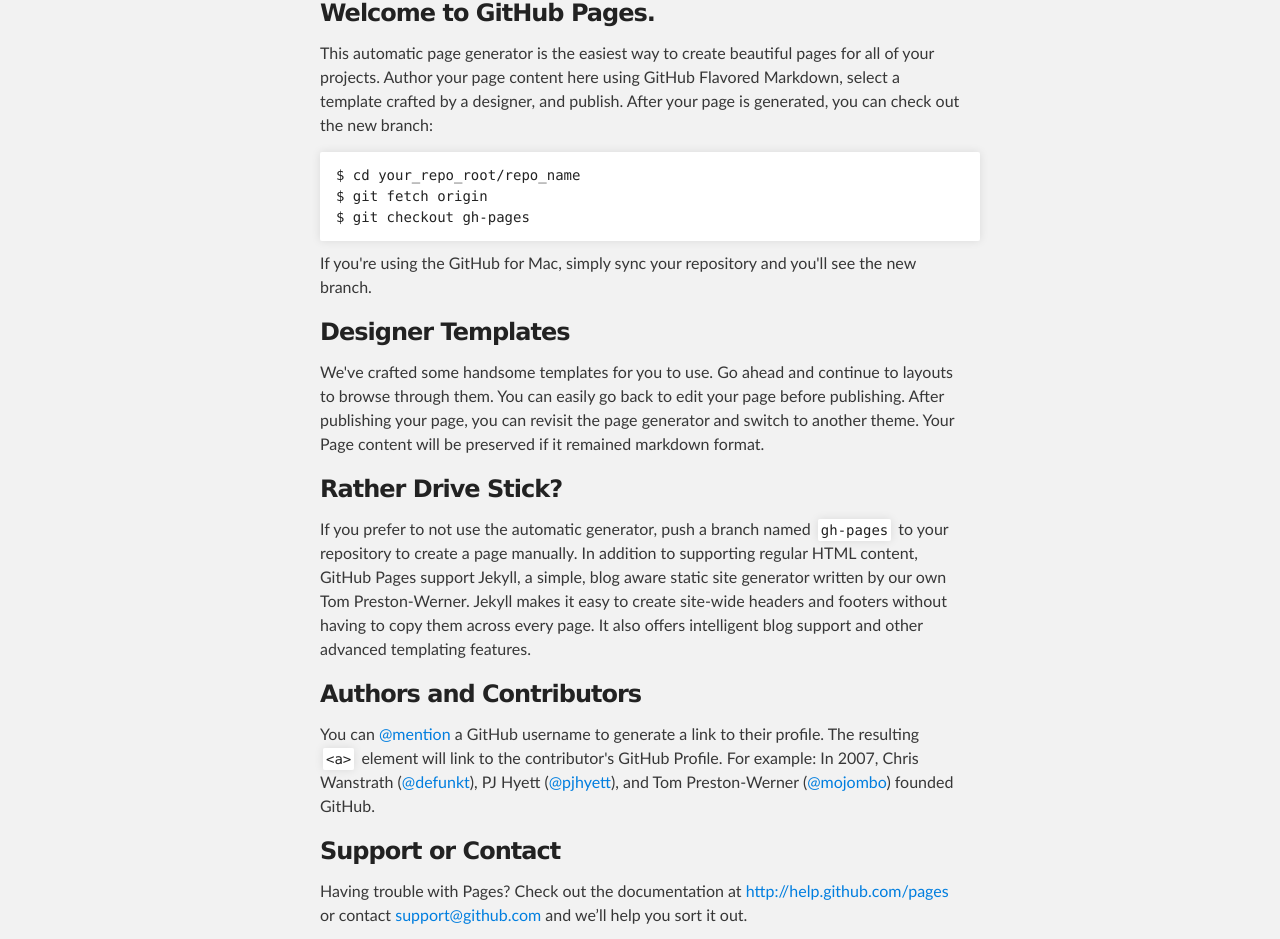
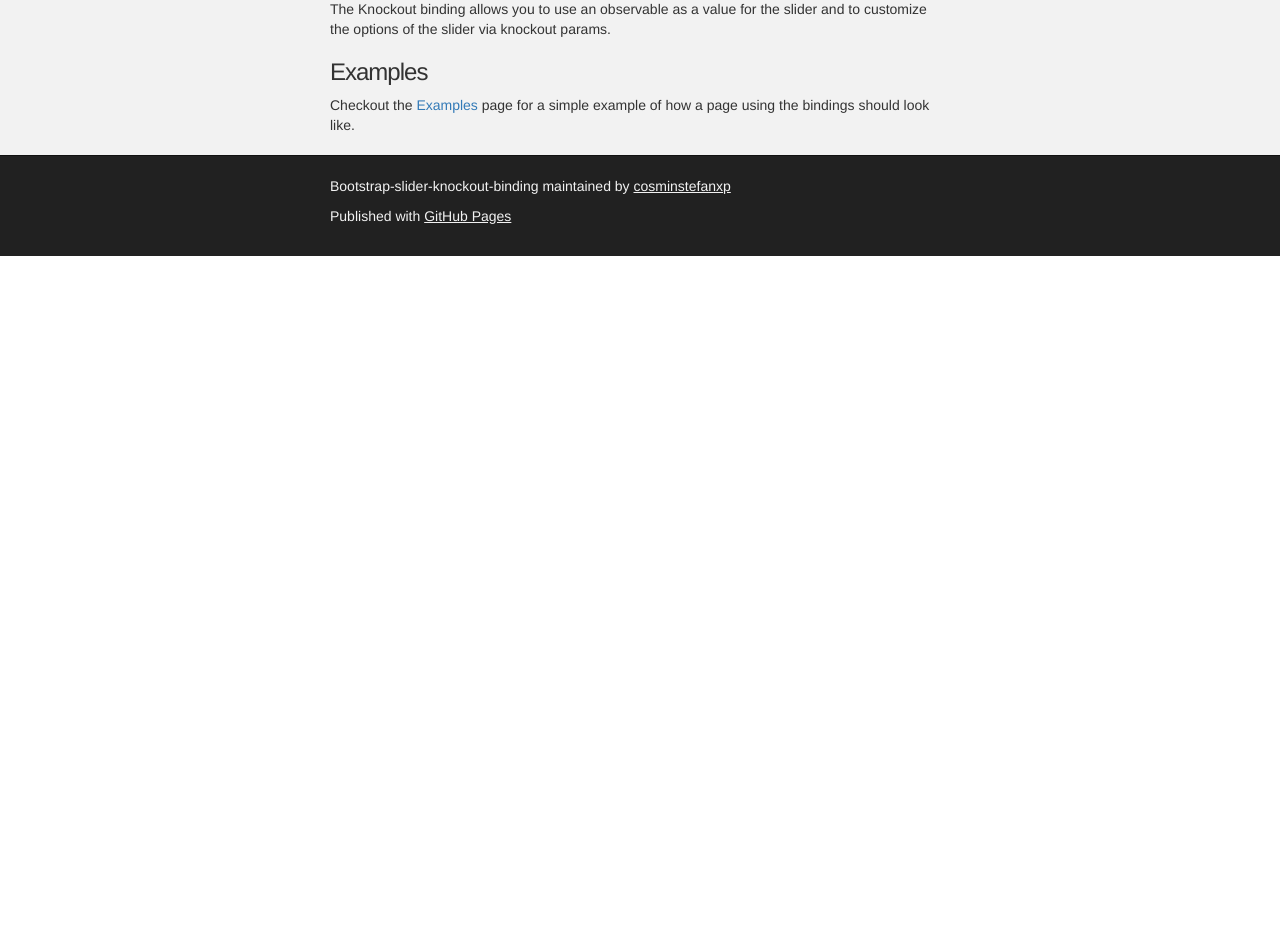
Before and after one commit to cosminstefanxp/bootstrap-slider-knockout-binding, a plain HTML site: page index.html in a window 1280 px wide. Shown: the part 364-1303 px from the top of the page. After the commit the page ends 800 px from the top, so only its background shows below. Drawn offline with nearby package versions, Linux system fonts and the light colour scheme; a script that the page names is missing.

Commit message:
Added link to the example page

```diff
--- a/index.html
+++ b/index.html
@@ -2,12 +2,30 @@
 <html>
 
 <head>
-    <meta charset='utf-8' />
-    <meta http-equiv="X-UA-Compatible" content="chrome=1" />
-    <meta name="description" content="Bootstrap-slider-knockout-binding : A knockout binding for the Bootstrap Slider (https://github.com/seiyria/bootstrap-slider)" />
+    <meta charset='utf-8'/>
+    <meta http-equiv="X-UA-Compatible" content="chrome=1"/>
+    <meta name="description"
+          content="Bootstrap-slider-knockout-binding : A knockout binding for the Bootstrap Slider (https://github.com/seiyria/bootstrap-slider)"/>
+    <link rel="stylesheet" type="text/css" media="screen" href="stylesheets/stylesheet.css">
+    <script type='text/javascript' src="http://cdnjs.cloudflare.com/ajax/libs/jquery/2.1.1/jquery.min.js"></script>
+    <script type='text/javascript' src='http://cdnjs.cloudflare.com/ajax/libs/knockout/3.1.0/knockout-min.js'></script>
+    <link rel="stylesheet" href="http://netdna.bootstrapcdn.com/bootstrap/3.1.1/css/bootstrap.min.css">
+    <script src="http://netdna.bootstrapcdn.com/bootstrap/3.1.1/js/bootstrap.min.js"></script>
+    <script type='text/javascript' src="lib/bootstrap-slider.min.js"></script>
+    <script type='text/javascript' src="bootstrap-slider-knockout-binding.js"></script>
 
-    <link rel="stylesheet" type="text/css" media="screen" href="stylesheets/stylesheet.css">
+    <script type="text/javascript">
+        $(document).ready(function () {
 
+            function viewModel() {
+                this.selectedValue = ko.observable(5);
+                this.selectedValue2 = ko.observable(6);
+            };
+
+            ko.applyBindings(new viewModel());
+
+        });
+    </script>
     <title>Bootstrap-slider-knockout-binding</title>
 </head>
 
@@ -16,14 +34,21 @@
 <!-- HEADER -->
 <div id="header_wrap" class="outer">
     <header class="inner">
-          <a id="forkme_banner" href="https://github.com/cosminstefanxp/bootstrap-slider-knockout-binding">View on GitHub</a>
+        <a id="forkme_banner" href="https://github.com/cosminstefanxp/bootstrap-slider-knockout-binding">View on
+            GitHub</a>
 
         <h1 id="project_title">Bootstrap-slider-knockout-binding</h1>
-          <h2 id="project_tagline">A knockout binding for the Bootstrap Slider (https://github.com/seiyria/bootstrap-slider)</h2>
+
+        <h2 id="project_tagline">A knockout binding for the Bootstrap Slider
+            (<a href="https://github.com/seiyria/bootstrap-slider">https://github.com/seiyria/bootstrap-slider)</a></h2>
 
         <section id="downloads">
-              <a class="zip_download_link" href="https://github.com/cosminstefanxp/bootstrap-slider-knockout-binding/zipball/master">Download this project as a .zip file</a>
-              <a class="tar_download_link" href="https://github.com/cosminstefanxp/bootstrap-slider-knockout-binding/tarball/master">Download this project as a tar.gz file</a>
+            <a class="zip_download_link"
+               href="https://github.com/cosminstefanxp/bootstrap-slider-knockout-binding/zipball/master">Download this
+                project as a .zip file</a>
+            <a class="tar_download_link"
+               href="https://github.com/cosminstefanxp/bootstrap-slider-knockout-binding/tarball/master">Download this
+                project as a tar.gz file</a>
         </section>
     </header>
 </div>
@@ -31,49 +56,28 @@
 <!-- MAIN CONTENT -->
 <div id="main_content_wrap" class="outer">
     <section id="main_content" class="inner">
-        <h3>
-<a name="welcome-to-github-pages" class="anchor" href="#welcome-to-github-pages"><span class="octicon octicon-link"></span></a>Welcome to GitHub Pages.</h3>
+        <h3>Bootstrap Slider Knockout Binding</h3>
 
-<p>This automatic page generator is the easiest way to create beautiful pages for all of your projects. Author your page content here using GitHub Flavored Markdown, select a template crafted by a designer, and publish. After your page is generated, you can check out the new branch:</p>
+        <p>The Knockout binding allows you to use an observable as a value for the slider and to customize the options
+            of the slider via knockout params.</p>
 
-<pre><code>$ cd your_repo_root/repo_name
-$ git fetch origin
-$ git checkout gh-pages
-</code></pre>
+        <h3>Examples</h3>
+        Checkout the <a href="example.html">Examples</a> page for a simple example of how a page using the bindings
+        should look like.
 
-<p>If you're using the GitHub for Mac, simply sync your repository and you'll see the new branch.</p>
-
-<h3>
-<a name="designer-templates" class="anchor" href="#designer-templates"><span class="octicon octicon-link"></span></a>Designer Templates</h3>
-
-<p>We've crafted some handsome templates for you to use. Go ahead and continue to layouts to browse through them. You can easily go back to edit your page before publishing. After publishing your page, you can revisit the page generator and switch to another theme. Your Page content will be preserved if it remained markdown format.</p>
-
-<h3>
-<a name="rather-drive-stick" class="anchor" href="#rather-drive-stick"><span class="octicon octicon-link"></span></a>Rather Drive Stick?</h3>
-
-<p>If you prefer to not use the automatic generator, push a branch named <code>gh-pages</code> to your repository to create a page manually. In addition to supporting regular HTML content, GitHub Pages support Jekyll, a simple, blog aware static site generator written by our own Tom Preston-Werner. Jekyll makes it easy to create site-wide headers and footers without having to copy them across every page. It also offers intelligent blog support and other advanced templating features.</p>
-
-<h3>
-<a name="authors-and-contributors" class="anchor" href="#authors-and-contributors"><span class="octicon octicon-link"></span></a>Authors and Contributors</h3>
-
-<p>You can <a href="https://github.com/blog/821" class="user-mention">@mention</a> a GitHub username to generate a link to their profile. The resulting <code>&lt;a&gt;</code> element will link to the contributor's GitHub Profile. For example: In 2007, Chris Wanstrath (<a href="https://github.com/defunkt" class="user-mention">@defunkt</a>), PJ Hyett (<a href="https://github.com/pjhyett" class="user-mention">@pjhyett</a>), and Tom Preston-Werner (<a href="https://github.com/mojombo" class="user-mention">@mojombo</a>) founded GitHub.</p>
-
-<h3>
-<a name="support-or-contact" class="anchor" href="#support-or-contact"><span class="octicon octicon-link"></span></a>Support or Contact</h3>
-
-<p>Having trouble with Pages? Check out the documentation at <a href="http://help.github.com/pages">http://help.github.com/pages</a> or contact <a href="mailto:support@github.com">support@github.com</a> and we’ll help you sort it out.</p>
     </section>
 </div>
 
 <!-- FOOTER  -->
 <div id="footer_wrap" class="outer">
     <footer class="inner">
-        <p class="copyright">Bootstrap-slider-knockout-binding maintained by <a href="https://github.com/cosminstefanxp">cosminstefanxp</a></p>
+        <p class="copyright">Bootstrap-slider-knockout-binding maintained by <a
+                href="https://github.com/cosminstefanxp">cosminstefanxp</a></p>
+
         <p>Published with <a href="http://pages.github.com">GitHub Pages</a></p>
     </footer>
 </div>
 
 
-
 </body>
 </html>
```
Lines whose indentation alone changed are shown as unchanged.
